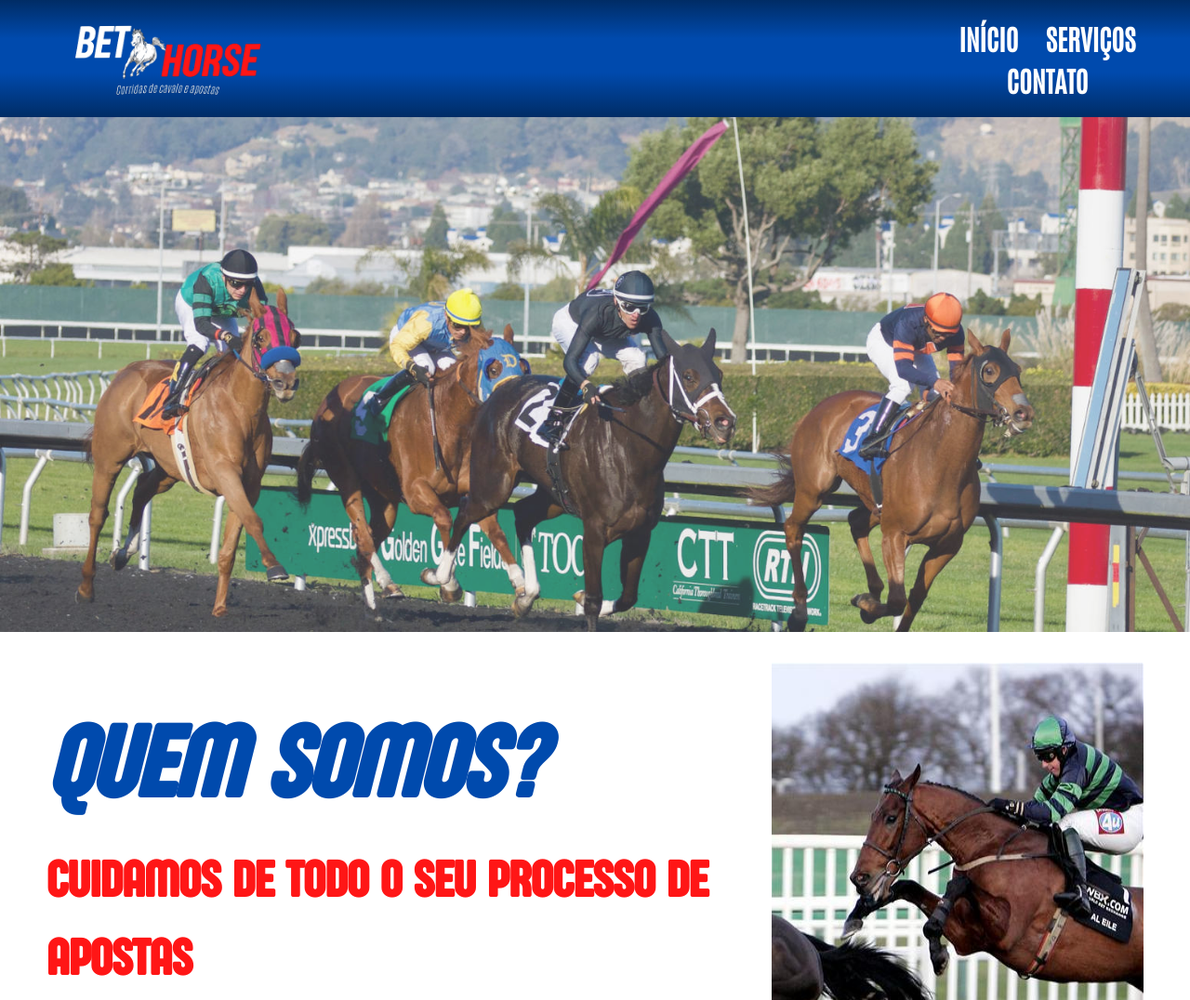
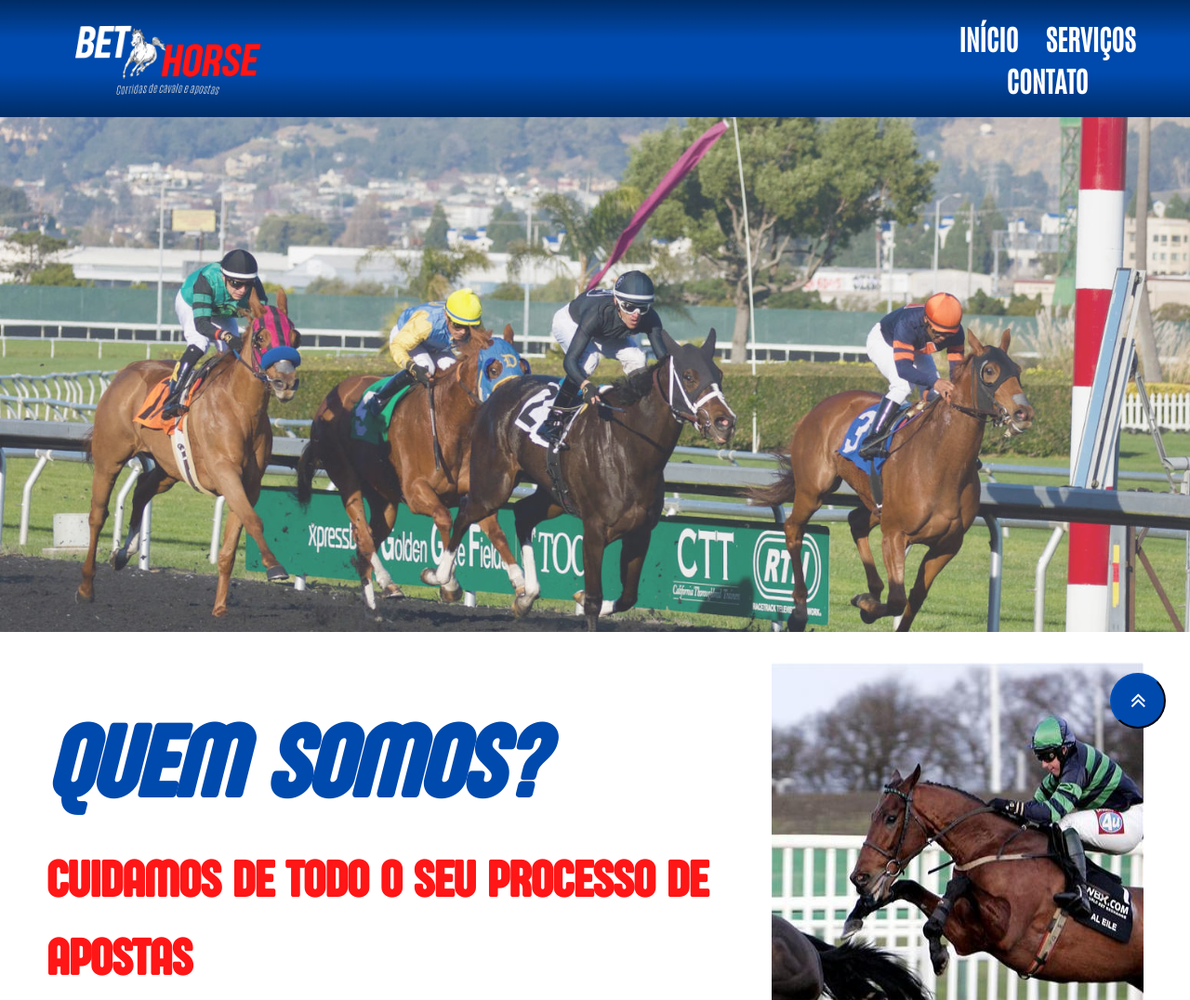
Before and after one commit to lucas-olmelo/lucas-olmelo.github.io, a plain HTML site: page index.html in a window 1280 px wide. Shown: the top 1076 px of the page at 93% size. Drawn offline with Linux system fonts and the light colour scheme.

Commit message:
Alterações nas páginas

```diff
--- a/index.html
+++ b/index.html
@@ -7,6 +7,7 @@
     <title>BetHorse - Corridas de cavalo e apostas</title>
     <link rel="shortcut icon" href="midia/favicon.ico" type="image/x-icon">
     <link rel="stylesheet" href="styles.css">
+    <link rel="stylesheet" href="https://maxcdn.bootstrapcdn.com/font-awesome/4.5.0/css/font-awesome.min.css">
     <style>
         @import url('https://fonts.googleapis.com/css2?family=Antonio&display=swap');
         @import url('https://fonts.googleapis.com/css2?family=Vollkorn&display=swap');
@@ -14,7 +15,8 @@
 </head>
 <body>
     <!--Cabeçalho-->
-    <header>
+    <a href="#header"><button class="botao_vt"><i class="fa fa-angle-double-up fa-2x" style="color: white;"></i></button></a>
+    <header id="header">
         <div class="logo_caixa">
             <a href="index.html"><img src="midia/bh_blue_rbg.png" title="BetHorse" class="logo"></a>
         </div>
@@ -93,7 +95,7 @@
     </main>
     <!--Rodapé-->
     <footer>
-        <img src="midia/bh_blue_rbg.png" title="BetHorse">
+        <a href="index.html"><img src="midia/bh_blue_rbg.png" title="BetHorse"></a>
         <p>&copy;Copyright BetHorse 2022</p>
     </footer>
 </body>
--- a/styles.css
+++ b/styles.css
@@ -294,6 +294,11 @@ hr{
 .system img {
     width: 50%;
 }
+
+.system:hover img{
+    transform: scale(1.15);
+}
+
 .system p{
     font-family: 'Antonio', sans-serif;
     font-size: 34px;
@@ -376,3 +381,16 @@ form div{
 form div label{
     font-size: 20px;
 }
+
+/*Botão flutuante voltar ao topo*/
+.botao_vt{
+    background-color: #004AAD;
+    position: fixed;
+    bottom: 2%;
+    right: 2%;
+    width: 60px;
+    height: 60px;
+    border-radius: 50px;
+    border-color: #002c65;
+    cursor: pointer;
+}
```
Also changed, not shown: contato.html (+3 -2 lines), sobre.html (+4 -2 lines).
